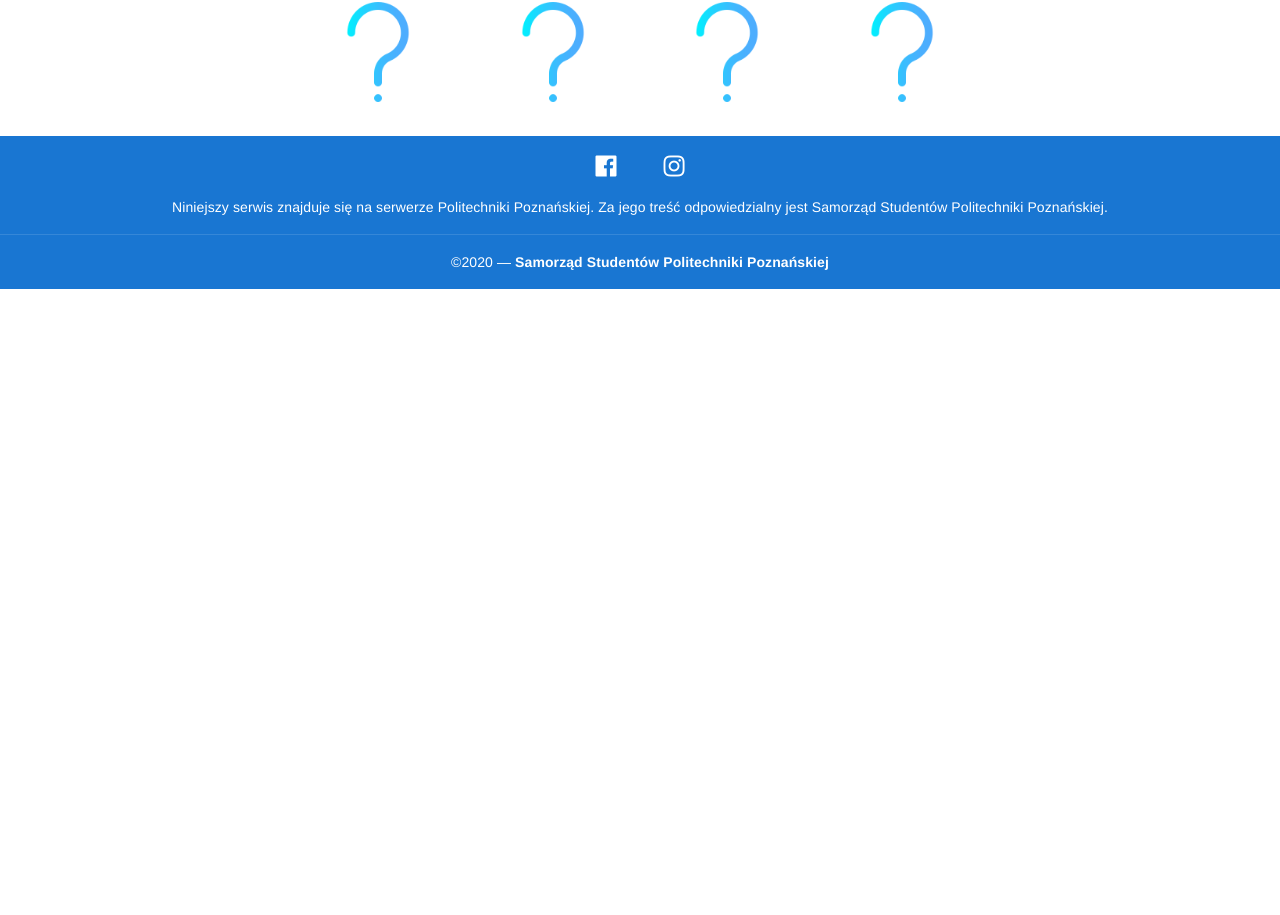
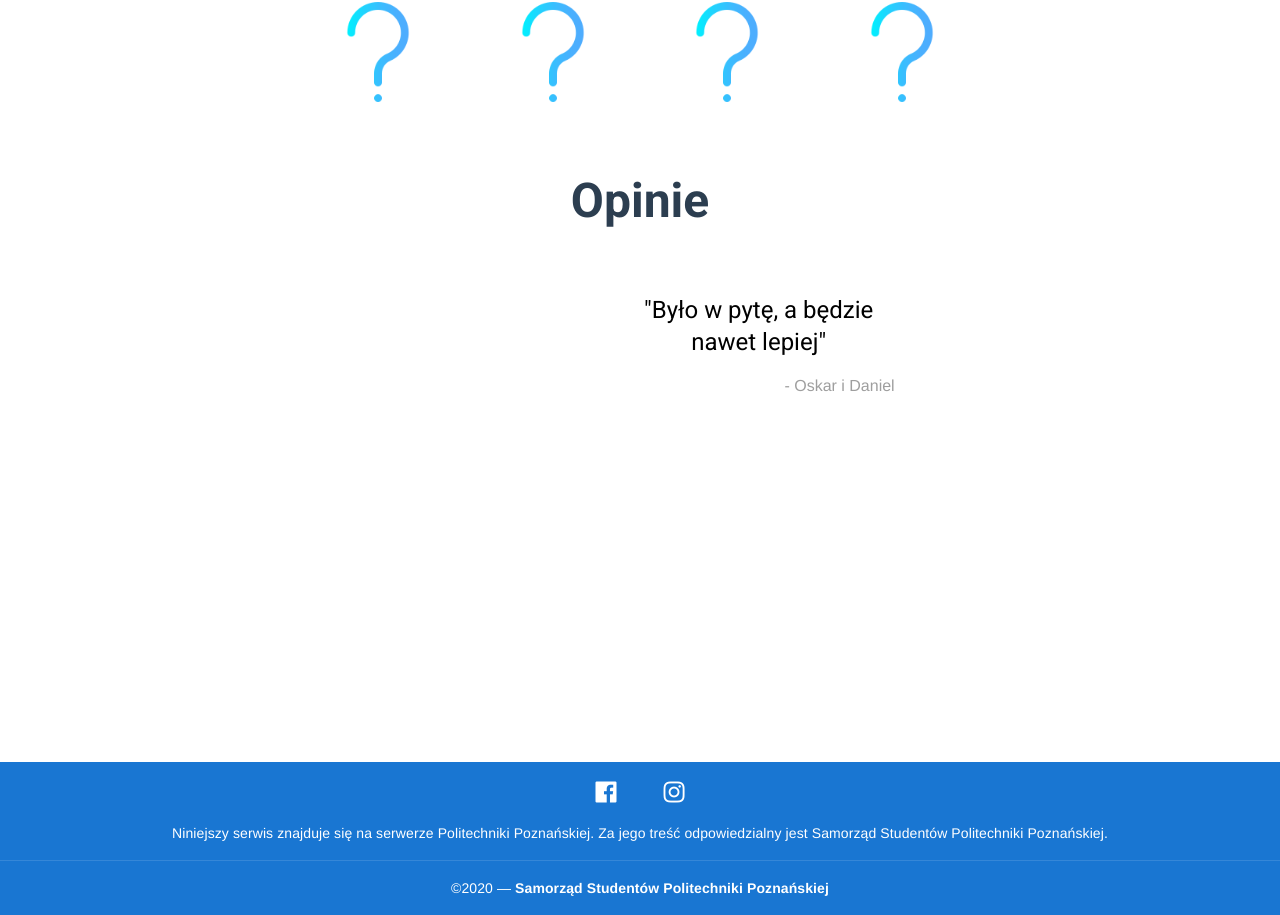
Before and after one commit to mozzar/karpicko-2021, a Vue app: page /#/ in a window 1280 px wide. Shown: the part 1850-2765 px from the top of the page. Before the commit the page ends 2139 px from the top, so only its background shows below. Built offline with nearby package versions, Linux system fonts and the light colour scheme.

Commit message:
added opinions component

```diff
--- /dev/null
+++ b/src/components/Home/opinions/OpinionItem.vue
@@ -0,0 +1,34 @@
+<template>
+  <v-row justify="center">
+    <v-col cols="4">
+      <v-img
+        :src="require(`@/assets/opinions/${src}`)"
+        height="400"
+        id="opinion_avatar"
+      />
+    </v-col>
+    <v-col cols="6" class="mt-7">
+      <blockquote class="blockquote text-h5 black--text" >
+        {{ quote }}
+      </blockquote>
+      <p class="text-right align-baseline grey--text">{{ name }}</p>
+    </v-col>
+  </v-row>
+</template>
+
+<script>
+export default {
+  name: "OpinionItem",
+  props: {
+    src: String,
+    quote: String,
+    name: String
+  }
+};
+</script>
+
+<style scoped>
+#opinion_avatar {
+  border-radius: 50%;
+}
+</style>
--- /dev/null
+++ b/src/components/Home/opinions/Opinions.vue
@@ -0,0 +1,67 @@
+<template>
+  <div id="opinions">
+    <v-container fluid>
+      <v-row align="center" justify="center">
+        <v-col class="text-center" cols="12">
+          <h1 class="display-2 font-weight-bold mt-7">Opinie</h1>
+        </v-col>
+      </v-row>
+
+      <v-row justify="center" align="center">
+        <v-col cols="6">
+          <v-carousel
+            cycle
+            show-arrows-on-hover
+            hide-delimiter-background
+            height="500"
+          >
+            <v-carousel-item v-for="(slide, index) in opinionList" :key="index">
+              <opinion-item
+                :src="slide.src"
+                :name="slide.name"
+                :quote="slide.quote"
+              />
+            </v-carousel-item>
+          </v-carousel>
+          <!--          <opinion-item :src="test.src" :name="test.name" :quote="test.quote" />-->
+        </v-col>
+      </v-row>
+    </v-container>
+  </div>
+</template>
+
+<script>
+import OpinionItem from "@/components/Home/opinions/OpinionItem";
+export default {
+  name: "Opinions",
+  components: { OpinionItem },
+  data() {
+    return {
+      test: {
+        src: "Oskar_i_Mokrzan.jpg",
+        quote: '"Było w pytę, a będzie nawet lepiej"',
+        name: "- Oskar i Daniel"
+      },
+      opinionList: [
+        {
+          src: "Oskar_i_Mokrzan.jpg",
+          quote: '"Było w pytę, a będzie nawet lepiej"',
+          name: "- Oskar i Daniel"
+        },
+        {
+          src: "question.png",
+          quote: '"No całkiem, całkiem"',
+          name: "- ktośtam"
+        },
+        {
+          src: "question.png",
+          quote: '"Wow"',
+          name: "- ktoś inny"
+        }
+      ]
+    };
+  }
+};
+</script>
+
+<style scoped></style>
--- a/src/views/Home.vue
+++ b/src/views/Home.vue
@@ -3,6 +3,7 @@
     <home-hero />
     <contact />
     <partners />
+    <opinions />
   </div>
 </template>
 
@@ -11,10 +12,12 @@
 import HomeHero from "../components/Home/HomeHero";
 import Contact from "../components/Home/Contact";
 import Partners from "@/components/Home/Partners";
+import Opinions from "@/components/Home/opinions/Opinions";
 
 export default {
   name: "Home",
   components: {
+    Opinions,
     Contact,
     Partners,
     HomeHero
```
Also changed, not shown: src/assets/opinions/Oskar_i_Mokrzan.jpg (added), src/assets/opinions/question.png (added).
